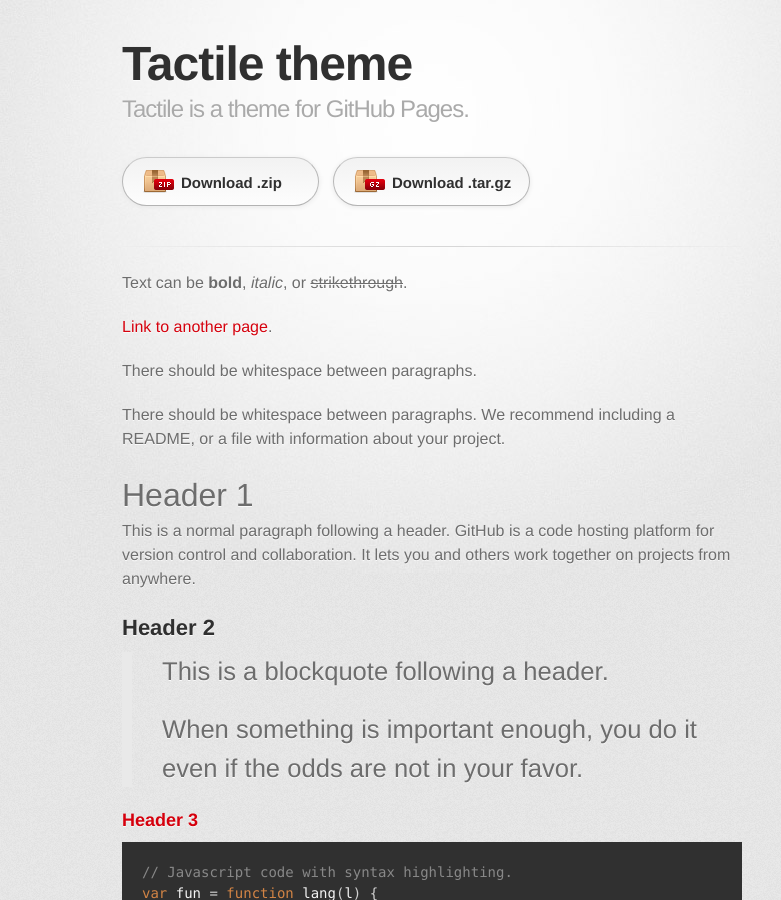
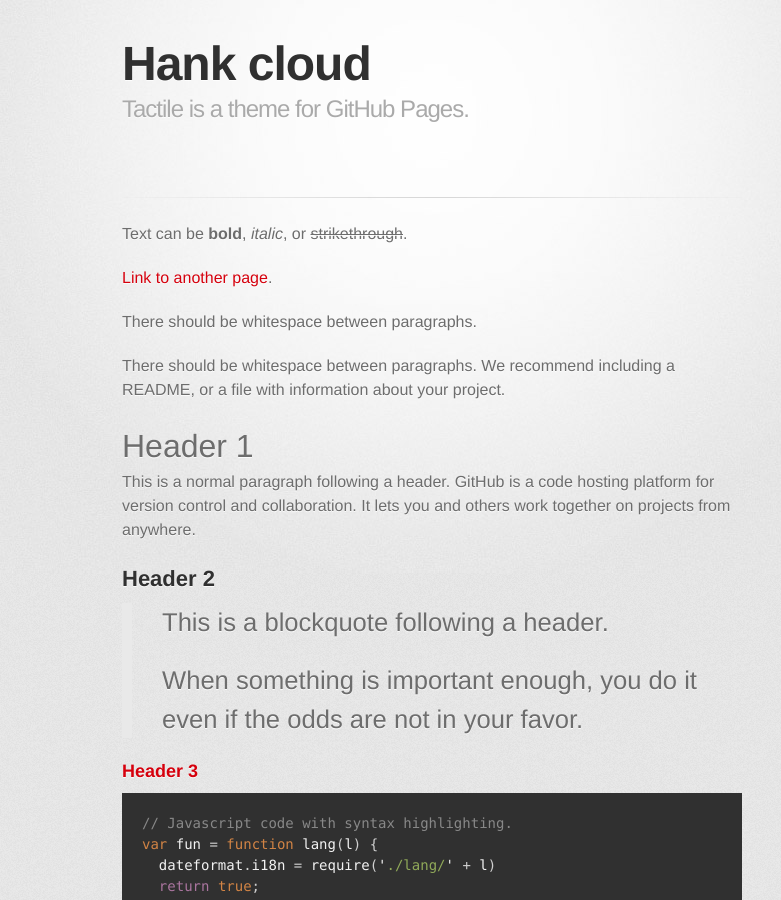
Before and after one commit to HankCloud/hankcloud.github.io, a Jekyll site: the page built from index.md, in a window 1280 px wide and 900 px high. Shown: the whole window, without its empty margins (208-989 px from the left). Built offline with Jekyll 4.4.1, drawn with Linux system fonts in a browser that asks for light colours; some web fonts are replaced.

Commit message:
_config.yml 標題更新

```diff
--- a/_config.yml
+++ b/_config.yml
@@ -1,5 +1,5 @@
-title: Tactile theme
+title: Hank cloud
 description: Tactile is a theme for GitHub Pages.
-show_downloads: true
+show_downloads: false
 google_analytics:
 theme: jekyll-theme-tactile
```
